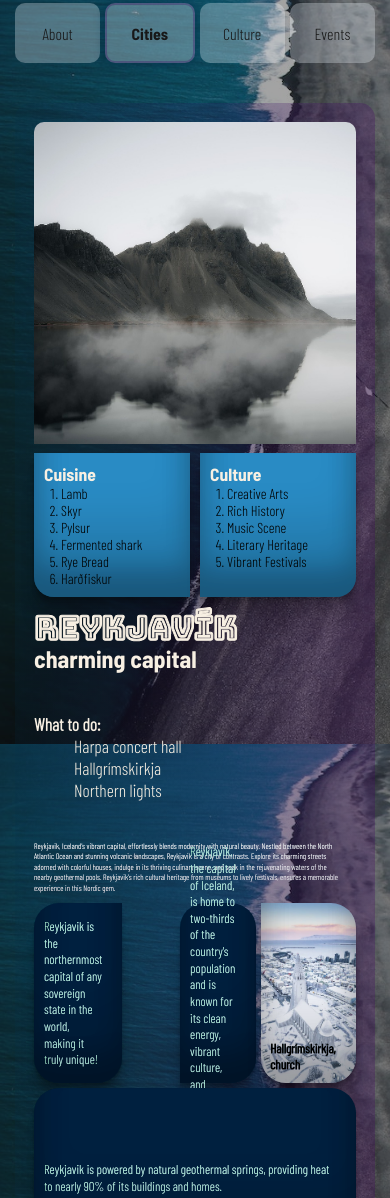
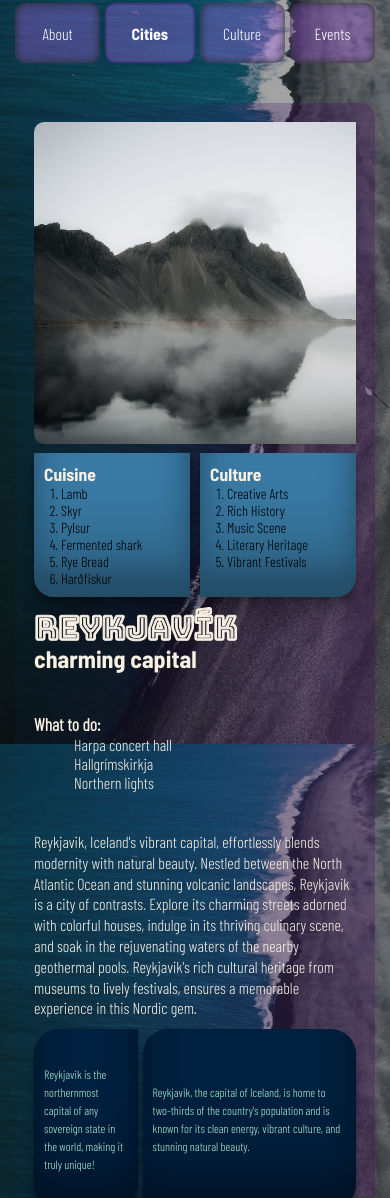
Before and after one commit to Adimanneu/sidan, a plain HTML site: page index.html in a window 390 px wide. Shown: the part 100-1298 px from the top of the page. Drawn offline with Linux system fonts and the light colour scheme.

Commit message:
changes
+ added new images
- deleted old images
+ finished up mobile version (bottom boxes)
+color changes (text, background section)

```diff
--- a/index.html
+++ b/index.html
@@ -138,8 +138,8 @@
 
                     <aside>
                         <div id="images">
+                            <img src="images/four.jpg" alt="">
                             <img src="images/three.jpg" alt="">
-                            <img src="images/two.jpg" alt="">
                         </div>
                         <div class="lists">
                             <div class="list">
--- a/styles/styles.css
+++ b/styles/styles.css
@@ -33,8 +33,6 @@ p {
     line-height: 1.3;
     font-size: 1rem;
     margin-right: 10px;
-    background: -webkit-linear-gradient(#bfd7f8, #8c95c1);
-    -webkit-background-clip: text;
 }
 
 li {
@@ -48,6 +46,10 @@ body {
     background-size: cover;
     background-repeat: no-repeat;
     background-position: center;
+}
+
+body:hover {
+    cursor: crosshair;
 }
 
 
@@ -67,6 +69,10 @@ main h1 {
     letter-spacing: 1px;
     /* removes "padding" from h1 */
     line-height: 1;
+
+    background: -webkit-linear-gradient(#fdfeff, #e1bcffe6);
+    -webkit-background-clip: text;
+    -webkit-text-fill-color: transparent;
 }
 
 
@@ -78,11 +84,11 @@ nav {
 }
 
 nav a {
-    background-color: #f0f8ff4d;
-    font-size: 1.5rem;
+    background-color: #bc6bff52;
+    font-size: 1.2rem;
     border-radius: 10px;
     text-decoration: none;
-    color: rgb(24, 24, 24);
+    color: rgb(255, 255, 255);
     font-family: Barlow;
     transition: 0.3s;
     flex-basis: 0;
@@ -90,6 +96,7 @@ nav a {
     display: flex;
     align-items: center;
     justify-content: center;
+    box-shadow: inset 0 0 8px #262626;
 }
 
 nav a:nth-child(1):hover,
@@ -116,8 +123,7 @@ section {
     background-color: rgba(27, 27, 27, 0.4);
     border-radius: 15px;
 
-    background:
-        linear-gradient(to right, #002e4c24, #43006547) border-box;
+    background: linear-gradient(to right, #002e4c24, #43006547) border-box;
     border: 4px solid transparent;
 }
 
@@ -161,7 +167,7 @@ main>div {
 
 
 aside {
-    min-width: 30vw;
+    min-width: 28vw;
 }
 
 #images {
@@ -205,7 +211,7 @@ aside {
     padding: 10px;
     flex-grow: 1;
     flex-basis: 0;
-    background-color: #298bc4;
+    background-color: #3979a3;
     box-shadow: rgba(0, 0, 0, 0.17) 0px -23px 25px 0px inset, rgba(0, 0, 0, 0.15) 0px -36px 30px 0px inset, rgba(0, 0, 0, 0.1) 0px -79px 40px 0px inset, rgba(0, 0, 0, 0.06) 0px 2px 1px, rgba(0, 0, 0, 0.09) 0px 4px 2px, rgba(0, 0, 0, 0.09) 0px 8px 4px, rgba(0, 0, 0, 0.09) 0px 16px 8px, rgba(0, 0, 0, 0.09) 0px 32px 16px;
 }
 
@@ -310,33 +316,28 @@ section:nth-of-type(2) .boxes :nth-child(4) {
     border-radius: 25px 25px 0 25px;
 }
 
-/*     __             __
-      / /____   _____/ /_
-     / __/ _ \/ ___/ __/
-    / /_/  __(__  ) /_
-    \__/\___/____/\__/
-                          */
 
 
 @media screen and (min-width: 500px) and (max-width: 800px) {
-    /* * {
+    * {
         display: none;
-    } */
+    }
 }
 
 
-@media screen and (min-width: 150px) and (max-width: 1500px) {
+@media screen and (min-width: 900px) and (max-width: 1200px) {
 
     p,
     li {
         font-size: clamp(0.7rem, 1.5vw, 1.0rem);
         /* Adjust the values as needed */
     }
+
 }
 
 @media screen and (max-width: 500px) {
     body {
-        background-image: url("../images/pexels-jeremy-bishop-2524874.jpg");
+        background-image: url("../images/mobile.jpg");
         background-attachment: fixed;
         background-size: cover;
         background-repeat: no-repeat;
@@ -363,7 +364,7 @@ section:nth-of-type(2) .boxes :nth-child(4) {
         gap: 15px;
     }
 
-    .image {
+    #images img {
         border-radius: 10px 0 0 10px;
     }
 
@@ -383,13 +384,13 @@ section:nth-of-type(2) .boxes :nth-child(4) {
         -webkit-text-stroke: #F8F0E3 1px;
     }
 
-
     p {
-        font-size: 0.5rem;
+        margin-right: 0;
+        font-size: 1rem;
     }
 
     li {
-        font-size: 1.1rem;
+        font-size: 1rem;
     }
 
     .boxes {
@@ -398,9 +399,57 @@ section:nth-of-type(2) .boxes :nth-child(4) {
     }
 
     .boxes p {
-        font-size: 0.8rem;
+        font-size: 0.75rem;
+        display: contents;
+    }
+
+
+    section:nth-of-type(1) .boxes :nth-child(1) {
+        order: 1;
+        flex-basis: 24%;
+    }
+
+    section:nth-of-type(1) .boxes :nth-child(2) {
+        order: 3;
+        flex-basis: 30%;
+    }
+
+    section:nth-of-type(1) .boxes :nth-child(3) {
+        order: 2;
+        flex-basis: 50%;
+    }
+
+    section:nth-of-type(1) .boxes :nth-child(4) {
+        order: 4;
+        flex-basis: 30%;
+    }
+
+    section:nth-of-type(1) .boxes :nth-child(5) {
+        order: 5;
+        flex-basis: 30%;
     }
 
 
 
+
+    section:nth-of-type(2) .boxes :nth-child(1) {
+
+        flex-basis: 50%;
+    }
+
+    section:nth-of-type(2) .boxes :nth-child(2) {
+
+        flex-basis: 30%;
+    }
+
+    section:nth-of-type(2) .boxes :nth-child(3) {
+
+        flex-basis: 50%;
+    }
+
+    section:nth-of-type(2) .boxes :nth-child(4) {
+
+        flex-basis: 30%;
+    }
+
 }
```
Also changed, not shown: images/four.jpg, images/mobile-bg.jpg (deleted), images/mobile.jpg (renamed from images/pexels-jeremy-bishop-2524874.jpg).
